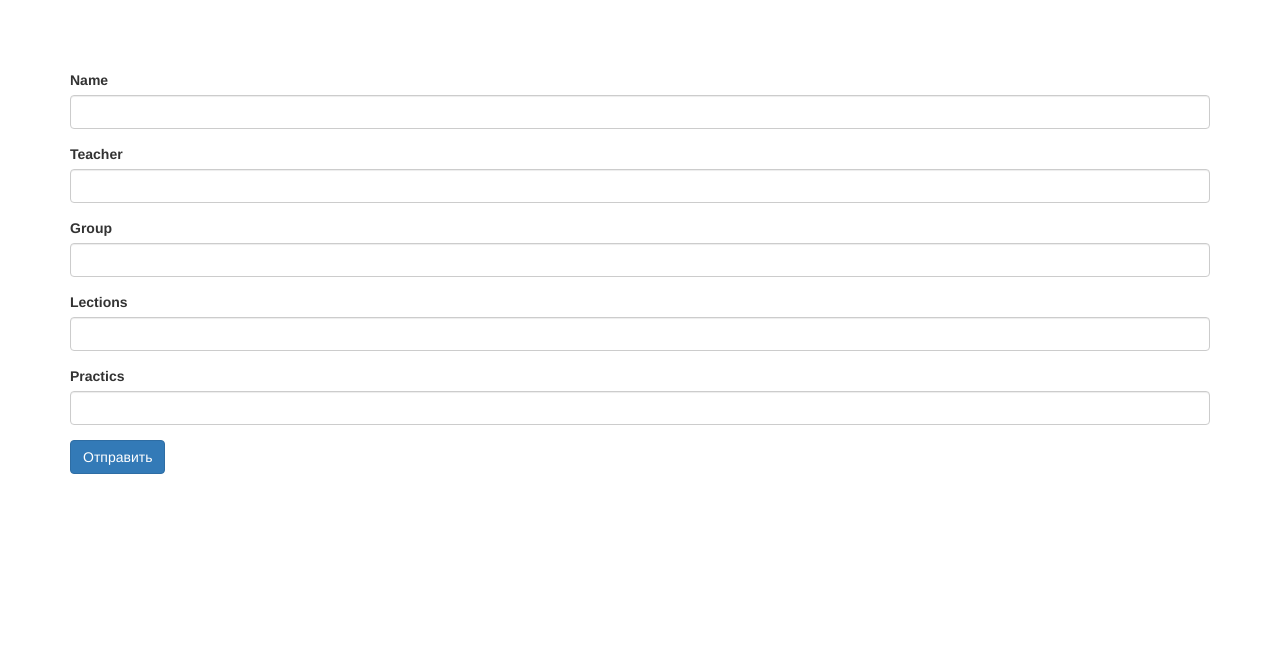
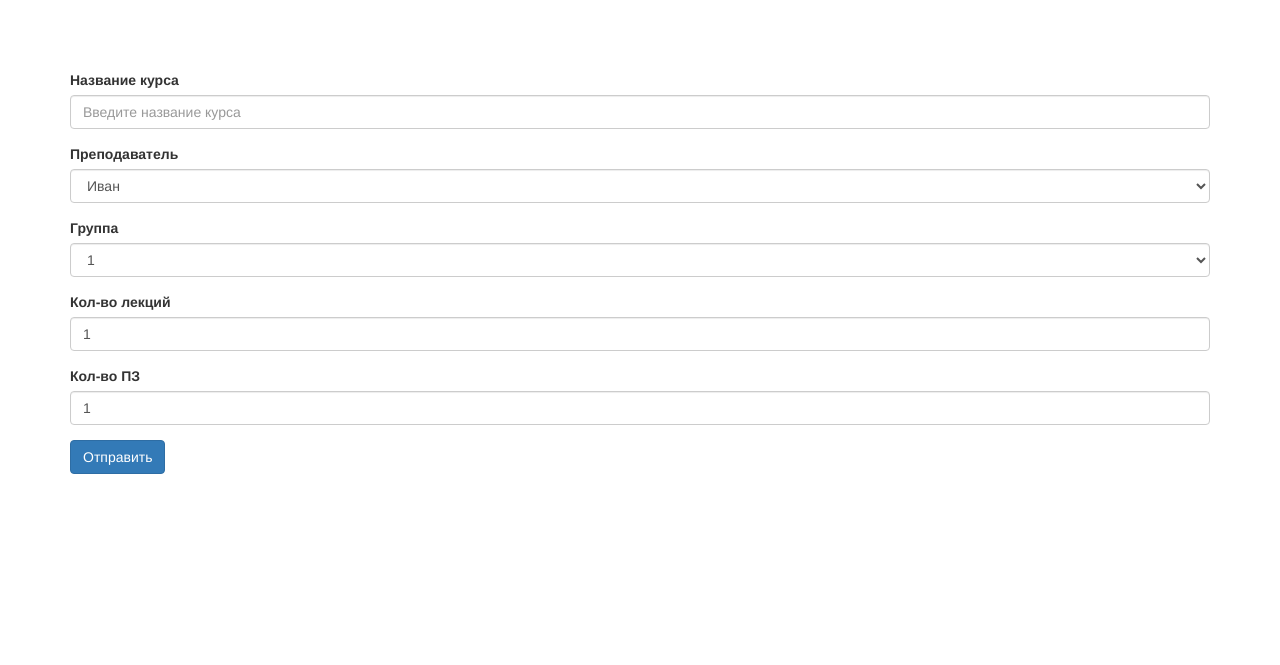
Before and after one commit to doomster86/czflntest, a Yii app: template views/site/courses.php in a window 1280 px wide. Shown: the top 665 px of the page. Run offline with PHP 8.4 and a stand-in for Yii, Linux system fonts and the light colour scheme; the template is opened without the code that fills it, so the values that code supplies are empty; form fields are guessed from the names that the template uses; some libraries are stand-ins or nearby versions.

Commit message:
courses first work version

```diff
--- a/views/site/courses-confirm.php
+++ b/views/site/courses-confirm.php
@@ -6,7 +6,7 @@ use yii\helpers\Html;
 <ul>
     <li><label>Название курса: </label>: <?= Html::encode($model->name) ?></li>
     <li><label>Преподаватель курса</label>: <?= Html::encode($model->teacher) ?></li>
-    <li><label>Преподаватель курса</label>: <?= Html::encode($model->group) ?></li>
-    <li><label>Преподаватель курса</label>: <?= Html::encode($model->lections) ?></li>
-    <li><label>Преподаватель курса</label>: <?= Html::encode($model->practics) ?></li>
+    <li><label>Группа курса</label>: <?= Html::encode($model->group) ?></li>
+    <li><label>Кол-во курса</label>: <?= Html::encode($model->lections) ?></li>
+    <li><label>Кол-во практических занятий курса</label>: <?= Html::encode($model->practics) ?></li>
 </ul>
--- a/views/site/courses.php
+++ b/views/site/courses.php
@@ -1,18 +1,18 @@
 <?php
 use yii\helpers\Html;
-use yii\widgets\ActiveForm;
+use yii\bootstrap\ActiveForm;
 ?>
 <?php $form = ActiveForm::begin(); ?>
 
-<?= $form->field($model, 'name') ?>
+<?= $form->field($model, 'name')->label('Название курса')->textInput(['placeholder' => 'Введите название курса']) ?>
 
-<?= $form->field($model, 'teacher') ?>
+<?= $form->field($model, 'teacher')->label('Преподаватель')->dropDownList(['Иван','Не Иван']) ?>
 
-<?= $form->field($model, 'group') ?>
+<?= $form->field($model, 'group')->label('Группа')->dropDownList(['1','2']) ?>
 
-<?= $form->field($model, 'lections') ?>
+<?= $form->field($model, 'lections')->label('Кол-во лекций')->textInput(['type' => 'number', 'min' => '1', 'value' =>'1']) ?>
 
-<?= $form->field($model, 'practics') ?>
+<?= $form->field($model, 'practics')->label('Кол-во ПЗ')->textInput(['type' => 'number', 'min' => '1', 'value' =>'1']) ?>
 
     <div class="form-group">
         <?= Html::submitButton('Отправить', ['class' => 'btn btn-primary']) ?>
```
